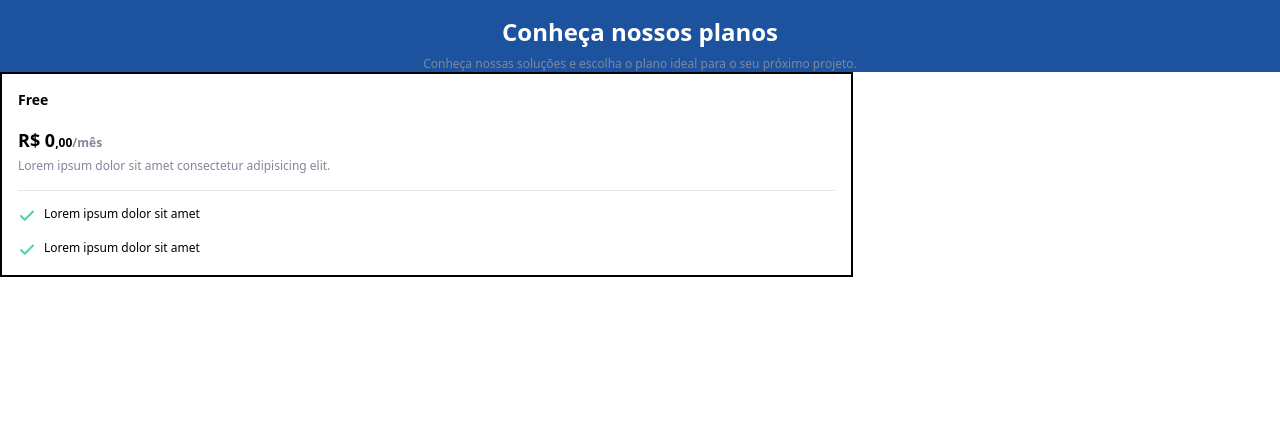
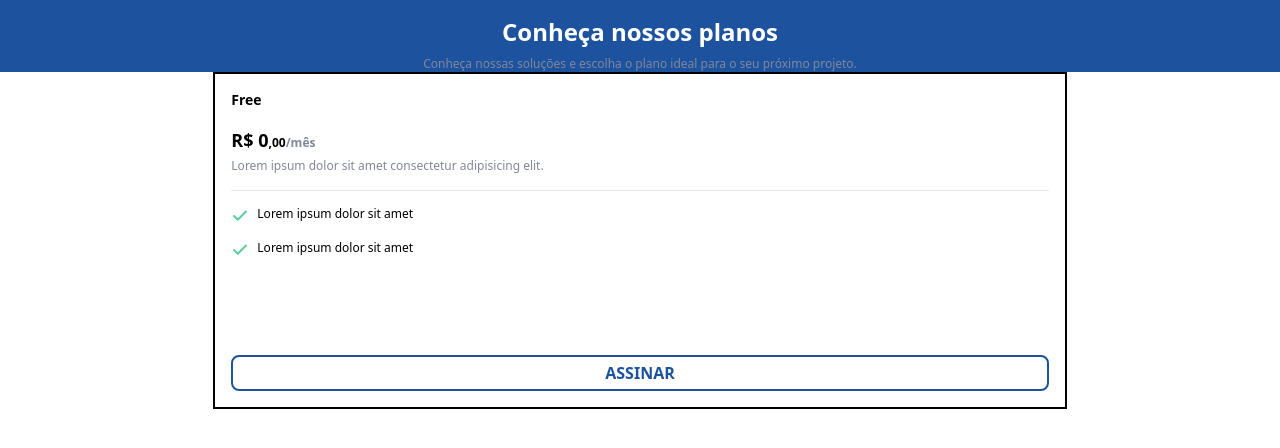
Before and after one commit to Marcoswodbarros/PricingTable, a website: page index.html in a window 1280 px wide. Drawn offline with Linux system fonts and the light colour scheme.

Commit message:
Finishing first section

```diff
--- a/index.html
+++ b/index.html
@@ -20,19 +20,20 @@
             <p class="text-newGray text-xs text-center mx-auto w-1/2">Conheça nossas soluções e escolha o plano ideal para o seu próximo projeto.</p>
         </div>
 
-        <section id="section__free" class="border-solid border-2 border-black p-4 w-2/3">
+        <section id="section__free" class="border-solid border-2 border-black p-4 w-2/3 mx-auto">
             <p class="font-semibold text-sm mb-4">Free</p>
             <p class="font-bold text-lg mb-1">R$ 0<span class="text-xs">,00</span><span class="text-xs text-newGray">/mês</span></p>
             <p class="text-xs text-newGray mb-4">Lorem ipsum dolor sit amet consectetur adipisicing elit.</p>
             <hr>
-            <div class="section__first--check flex items-center gap-2">
+            <div class="flex items-center gap-2">
                 <img src="src/icons/check.svg" class="mt-4" alt="Check">
                 <p class="text-xs mt-3">Lorem ipsum dolor sit amet</p>
             </div>
-            <div class="section__second--check flex items-center gap-2">
+            <div class="flex items-center gap-2 mb-24">
                 <img src="src/icons/check.svg" class="mt-4" alt="Check">
                 <p class="text-xs mt-3">Lorem ipsum dolor sit amet</p>
             </div>
+            <p class="border-solid border-2 border-newBlue rounded-lg uppercase text-newBlue font-semibold py-1 text-center">Assinar</p>
         </section>
     </main>
 </body>
```
Also changed, not shown: dist/output.css.
